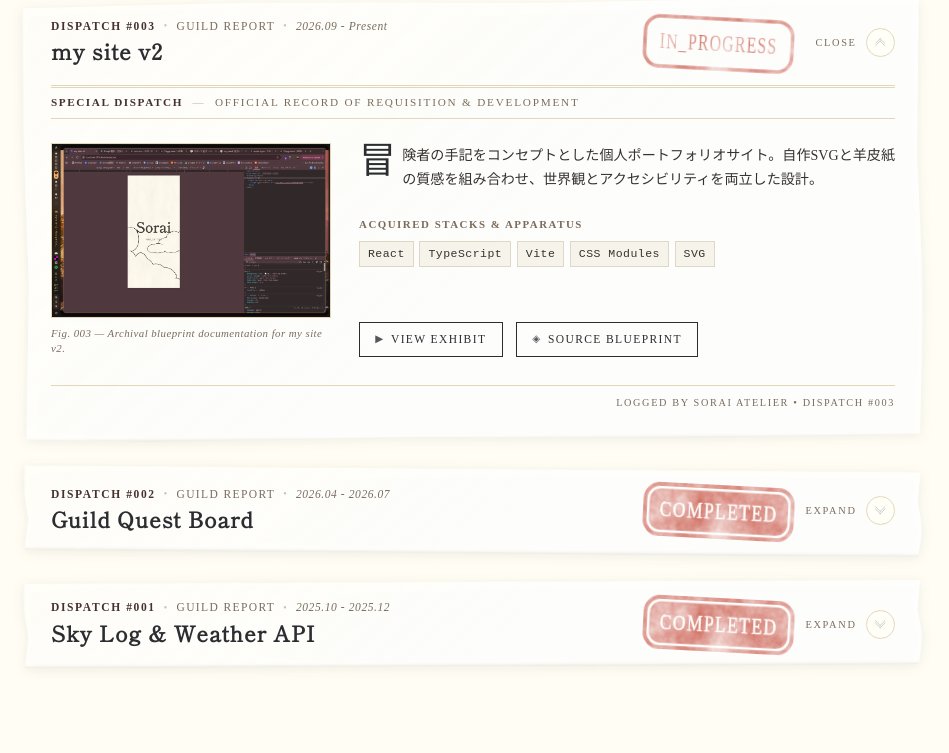
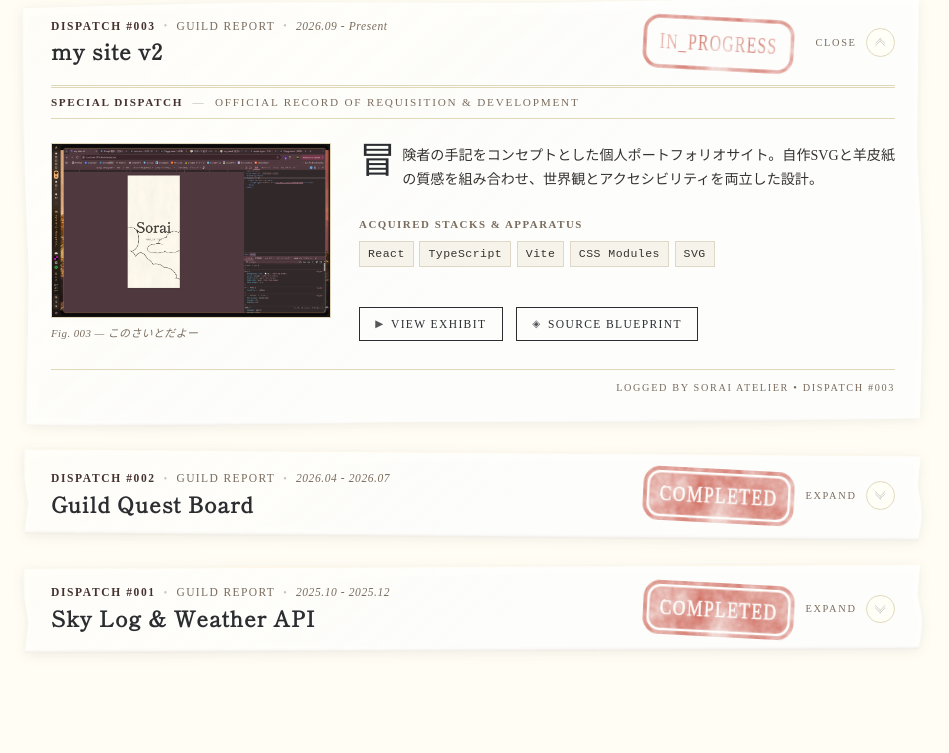
Before and after one commit to sorai-loop/my-site-v2, a React (Vite) app: page / in a window 1280 px wide. Shown: the part 1615-2368 px from the top of the page, without its empty margins (167-1116 px from the left). Built offline with nearby package versions, Linux system fonts and the light colour scheme; a web font is replaced by a local one.

Commit message:
キャプションを任意で変更できるように変更

```diff
--- a/src/components/works/WorksDetail.tsx
+++ b/src/components/works/WorksDetail.tsx
@@ -53,7 +53,9 @@ export const WorksDetail = ({
             )}
           </div>
           <figcaption className={styles.caption}>
-            Fig. {issueNum} — Archival blueprint documentation for {work.title}.
+            Fig. {issueNum} —{' '}
+            {work.caption ??
+              `Archival blueprint documentation for ${work.title}.`}
           </figcaption>
         </figure>
 
--- a/src/data/works.ts
+++ b/src/data/works.ts
@@ -13,6 +13,7 @@ export const WORKS_DATA: WorkItem[] = [
     siteUrl: 'https://sorai-portfolio.example.com',
     githubUrl: 'https://github.com/sorai-loop/my-site-v2',
     status: 'IN_PROGRESS',
+    caption: 'このさいとだよー',
   },
   {
     id: 'guild-quest-board',
@@ -26,6 +27,7 @@ export const WORKS_DATA: WorkItem[] = [
     imagePath: null,
     githubUrl: 'https://github.com/sorai-loop',
     status: 'COMPLETED',
+    caption: 'Archival blueprint documentation for Guild Quest Board.',
   },
   {
     id: 'sky-log-api',
@@ -39,5 +41,6 @@ export const WORKS_DATA: WorkItem[] = [
     imagePath: null,
     githubUrl: 'https://github.com/sorai-loop',
     status: 'COMPLETED',
+    caption: 'Archival blueprint documentation for Sky Log & Weather API.',
   },
 ];
--- a/src/types/work.ts
+++ b/src/types/work.ts
@@ -14,4 +14,5 @@ export type WorkItem = {
   siteUrl?: string;
   githubUrl?: string;
   status?: WorkStatus;
+  caption?: string;
 };
```
